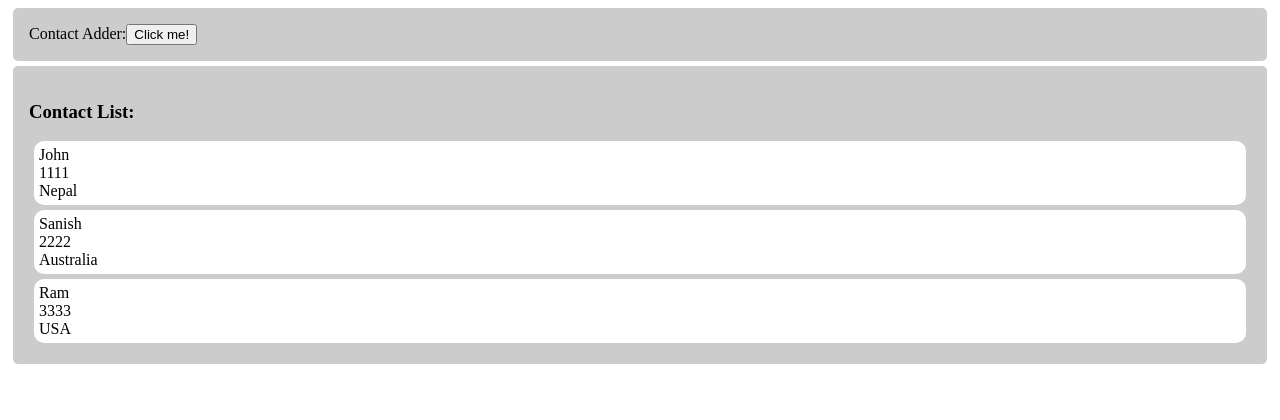
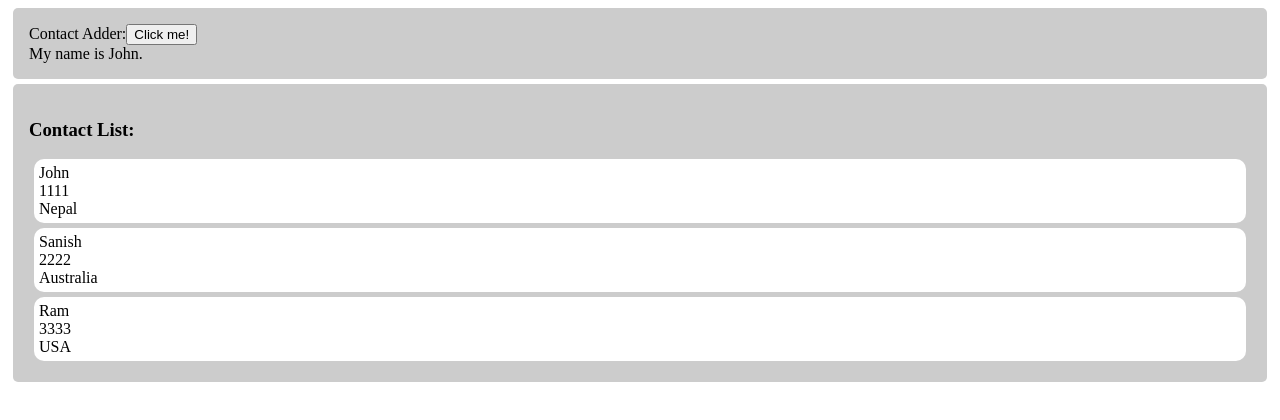
Before and after one commit to sanishkarkee/REACT-DynoAcademy, a React (Vite) app: page / in a window 1280 px wide. Shown: the top 420 px of the page. Built offline with nearby package versions, Linux system fonts and the light colour scheme.

Commit message:
Intro to state management

```diff
--- a/src/components/ContactAdder.jsx
+++ b/src/components/ContactAdder.jsx
@@ -1,14 +1,19 @@
-import React from 'react';
+import React, { useState } from 'react';
 
 const ContactAdder = () => {
+  const [name, setName] = useState('John');
+
   const onClickHandler = () => {
-    console.log('Clicked');
+    setName('Dave');
+    console.log(name);
   };
+
   return (
     <>
       <div className='simpleAdder'>
         Contact Adder:
         <button onClick={onClickHandler}>Click me!</button>
+        <div>My name is {name}.{name==="Dave" ? "I live in Nepal" :""}</div>
       </div>
     </>
   );
```
